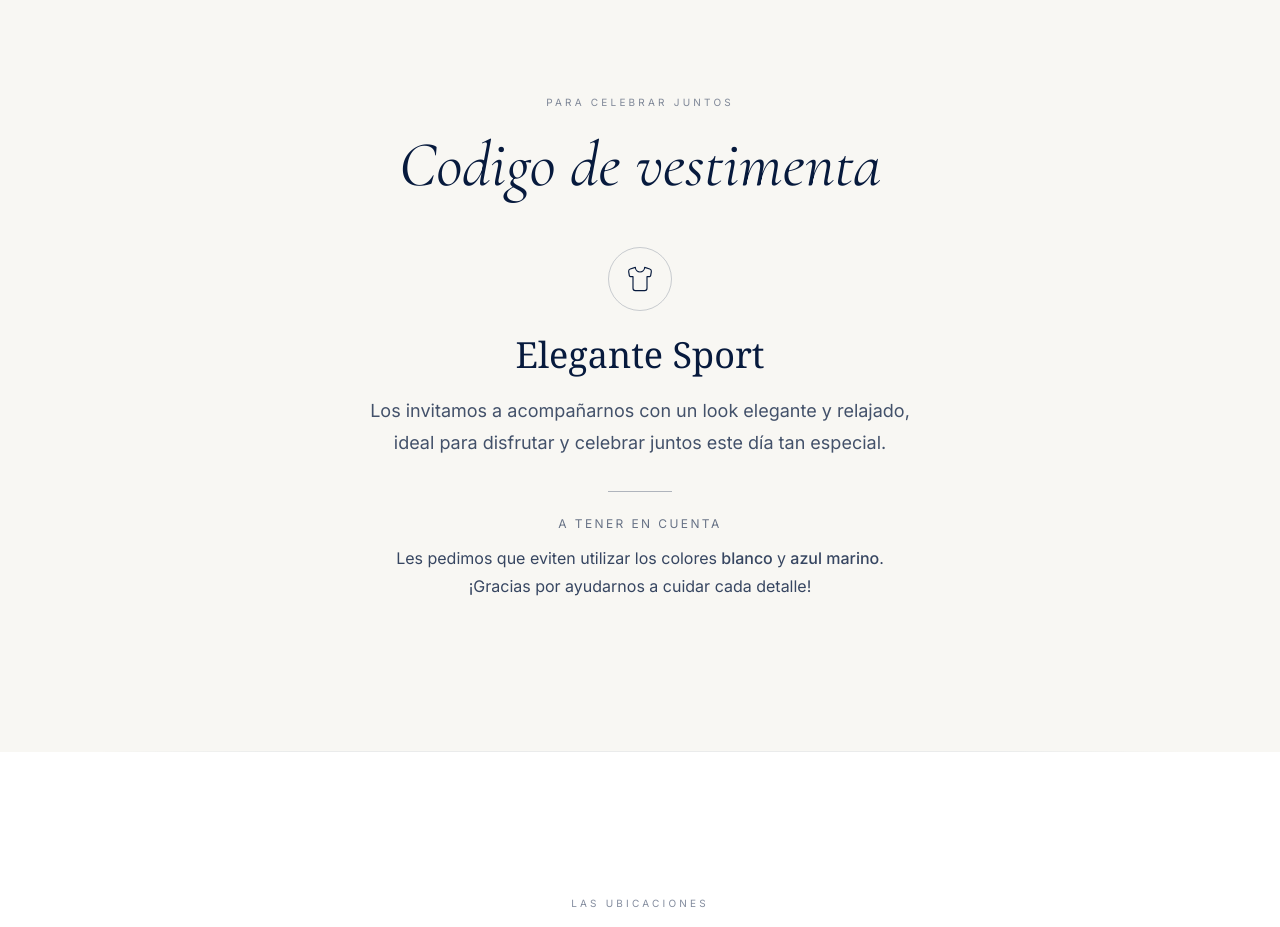
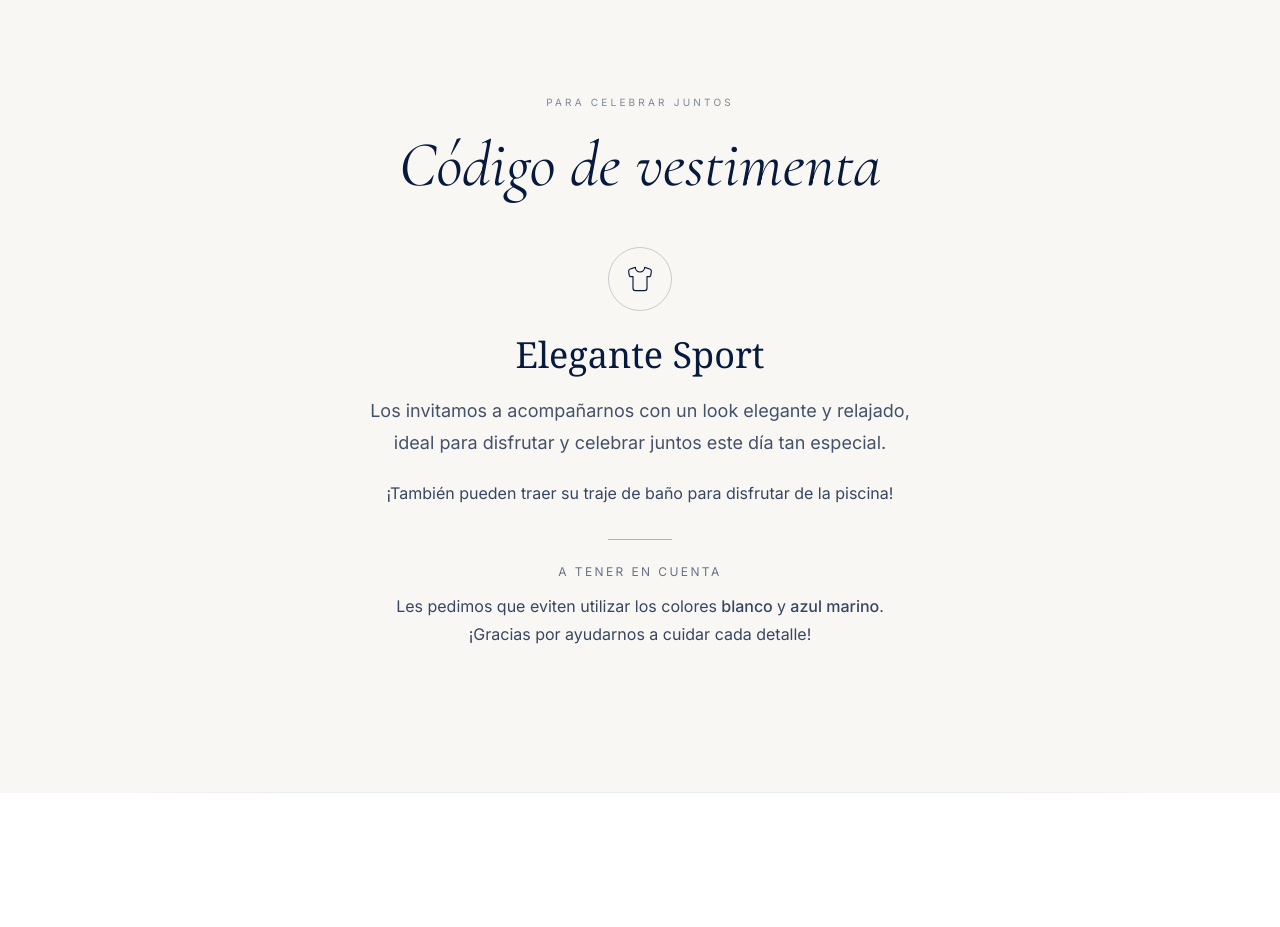
Before and after one commit to Lautaacode/wedding-invitation, a React (Vite) app: page / in a window 1280 px wide. Shown: the part 5380-6307 px from the top of the page. Built offline with nearby package versions, Linux system fonts and the light colour scheme; no server answers; a web font is replaced by a local one.

Commit message:
feat: refactor registry section and dresscode section

```diff
--- a/src/components/DressCodeSection.tsx
+++ b/src/components/DressCodeSection.tsx
@@ -1,3 +1,4 @@
+
 import { motion } from 'framer-motion'
 import { Shirt } from 'lucide-react'
 import { SectionHeader } from './SectionHeader'
@@ -11,7 +12,7 @@ export function DressCodeSection() {
             <div className="mx-auto w-full max-w-3xl text-center">
                 <SectionHeader
                     eyebrow="PARA CELEBRAR JUNTOS"
-                    title="Codigo de vestimenta"
+                    title="Código de vestimenta"
                 />
 
                 <motion.div
@@ -39,6 +40,11 @@ export function DressCodeSection() {
                         este día tan especial.
                     </p>
 
+                    <p className="mt-5 max-w-xl text-sm leading-7 opacity-80 sm:text-base">
+                        ¡También pueden traer su traje de baño para
+                        disfrutar de la piscina!
+                    </p>
+
                     <div className="mt-8 h-px w-16 bg-current/30" />
 
                     <p className="mt-6 text-xs uppercase tracking-[0.2em] opacity-60">
@@ -52,7 +58,6 @@ export function DressCodeSection() {
                         <span className="font-semibold"> azul marino</span>.
                         ¡Gracias por ayudarnos a cuidar cada detalle!
                     </p>
-
                 </motion.div>
             </div>
         </section>
--- a/src/components/RegistrySection.tsx
+++ b/src/components/RegistrySection.tsx
@@ -79,6 +79,7 @@ export function RegistrySection() {
                         </button>
                     </div>
 
+
                     <a
                         href="https://www.mercadopago.com.ar/home"
                         target="_blank"
@@ -92,6 +93,7 @@ export function RegistrySection() {
                         />
                     </a>
 
+
                     <p className="display-font mt-5 text-xs leading-6 text-(--muted)">
                         Gracias por acompañarnos y ser parte de esta nueva etapa.
                     </p>
```
